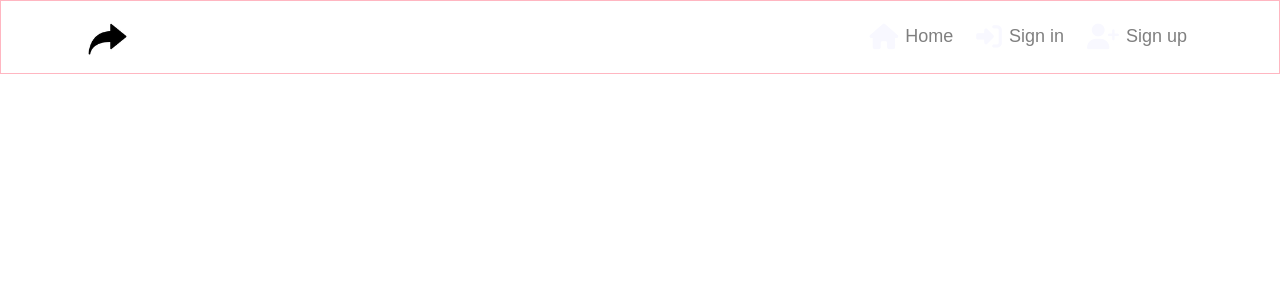
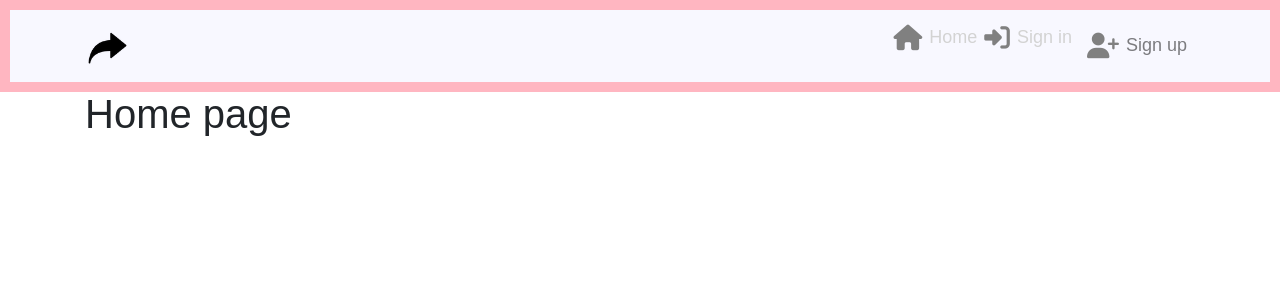
Before and after one commit to safiaj/pp5, a React (Create React App) app: page / in a window 1280 px wide. Shown: the top 300 px of the page. Built offline with nearby package versions, Linux system fonts and the light colour scheme; a web font is replaced by a local one.

Commit message:
Add url links and further CSS styling to navbar

```diff
--- a/package.json
+++ b/package.json
@@ -13,7 +13,7 @@
     "react-bootstrap": "^1.6.3",
     "react-dom": "^17.0.2",
     "react-infinite-scroll-component": "^6.1.0",
-    "react-router-dom": "^5.3.4",
+    "react-router-dom": "^5.3.0",
     "react-scripts": "^4.0.3",
     "web-vitals": "^1.1.2"
   },
--- a/src/App.js
+++ b/src/App.js
@@ -1,10 +1,18 @@
 import styles from "./App.module.css";
 import NavBar from "./components/NavBar";
+import Container from 'react-bootstrap/Container'
+import { Route, Switch } from "react-router-dom";
 
 function App() {
   return (
     <div className={styles.App}>
       <NavBar />
+      <Container className={styles.Main}>
+        <Switch>
+          <Route exact path="/" render={() => <h1>Home page</h1>} />
+          <Route exact path="/signin" render={() => <h1>Sign in</h1>} />
+        </Switch>
+      </Container>
     </div>
   );
 }
--- a/src/App.module.css
+++ b/src/App.module.css
@@ -3,6 +3,10 @@
     background-color: white;
     min-height: 100vh;
     font-size: large;
+}
+
+.Main {
+    padding-top: 90px;
 }
 
 * {
@@ -24,7 +28,7 @@ a:hover i{
 }
 
 i {
-    color: ghostwhite;
+    color: gray;
     font-size: 1.6rem;
     padding: 7px;
     vertical-align: middle;
--- a/src/components/NavBar.js
+++ b/src/components/NavBar.js
@@ -2,21 +2,25 @@ import React from "react";
 import { Navbar, Container, Nav } from "react-bootstrap";
 import logo from '../assets/logo.png';
 import styles from '../styles/NavBar.module.css';
+import { NavLink } from "react-router-dom";
 
 const NavBar = () => {
     return (
         <Navbar className={styles.NavBar} expand="md" fixed="top">
             <Container>
+                <NavLink to="/">
                 <Navbar.Brand>
                     <img src={logo} alt="logo" height="45" />
-                </Navbar.Brand>
+                </Navbar.Brand></NavLink>
                 <Navbar.Toggle aria-controls="basic-navbar-nav" />
                 <Navbar.Collapse id="basic-navbar-nav">
                     <Nav className="ml-auto text-left">
-                        <Nav.Link><i className="fas fa-home"></i>Home
-                        </Nav.Link>
-                        <Nav.Link><i className="fas fa-sign-in-alt"></i>Sign in
-                        </Nav.Link>
+                        <NavLink to="/">
+                            <i className="fas fa-home"></i>Home
+                        </NavLink>
+                        <NavLink to="/signin">
+                            <i className="fas fa-sign-in-alt"></i>Sign in
+                        </NavLink>
                         <Nav.Link><i className="fas fa-user-plus"></i>Sign up
                         </Nav.Link>
                     </Nav>
--- a/src/index.js
+++ b/src/index.js
@@ -3,10 +3,13 @@ import ReactDOM from 'react-dom';
 import './index.css';
 import App from './App';
 import reportWebVitals from './reportWebVitals';
+import {BrowserRouter as Router } from 'react-router-dom'
 
 ReactDOM.render(
   <React.StrictMode>
-    <App />
+    <Router>
+      <App />
+    </Router>
   </React.StrictMode>,
   document.getElementById('root')
 );
--- a/src/styles/NavBar.module.css
+++ b/src/styles/NavBar.module.css
@@ -1,4 +1,12 @@
 .NavBar {
-    background-color: white;
-    border: 1px solid lightpink;
+    background-color: ghostwhite;
+    border: 10px solid lightpink;
 }
+
+.NavLink {
+    padding: 10px;
+}
+
+.Active i {
+    color: black;
+}
```
Also changed, not shown: 1 other file (tests, documents, lock files or other folders).
